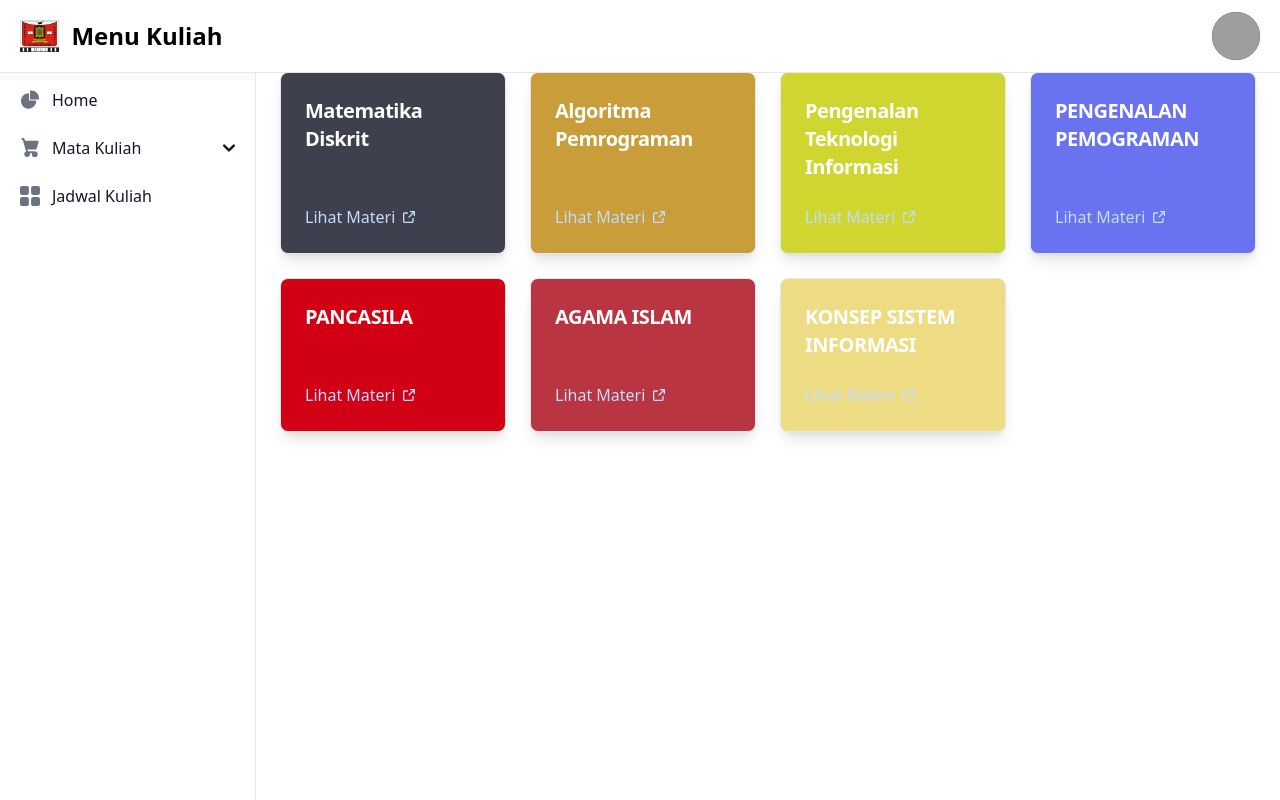
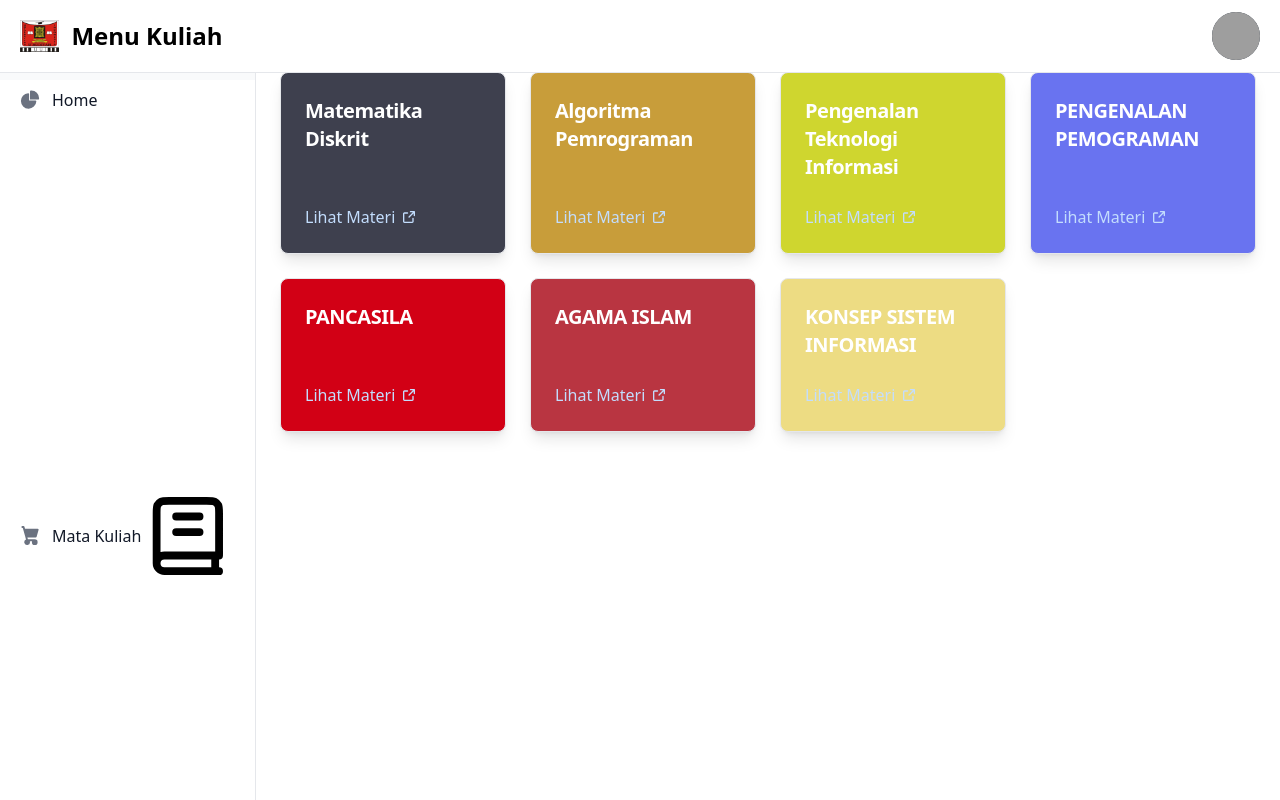
Before and after one commit to djaroephon/MenuKuliah, a Vue app: page / in a window 1280 px wide. Built offline with nearby package versions, Linux system fonts and the light colour scheme; grey boxes are pictures that could not be loaded.

Commit message:
Update Icon SideBar

```diff
--- a/src/components/SideBar.vue
+++ b/src/components/SideBar.vue
@@ -91,9 +91,9 @@ const toggleDropdown = () => {
         {{ tugasKuliah.length }}
       </span> -->
       <!-- Dropdown Arrow Icon -->
-      <svg class="w-3 h-3" aria-hidden="true" xmlns="http://www.w3.org/2000/svg" fill="none" viewBox="0 0 10 6">
-        <path stroke="currentColor" stroke-linecap="round" stroke-linejoin="round" stroke-width="2" d="m1 1 4 4 4-4" />
-      </svg>
+      <svg xmlns="http://www.w3.org/2000/svg" width="800px" height="800px" viewBox="0 0 24 24" fill="none">
+<path d="M4 19V6.2C4 5.0799 4 4.51984 4.21799 4.09202C4.40973 3.71569 4.71569 3.40973 5.09202 3.21799C5.51984 3 6.0799 3 7.2 3H16.8C17.9201 3 18.4802 3 18.908 3.21799C19.2843 3.40973 19.5903 3.71569 19.782 4.09202C20 4.51984 20 5.0799 20 6.2V17H6C4.89543 17 4 17.8954 4 19ZM4 19C4 20.1046 4.89543 21 6 21H20M9 7H15M9 11H15M19 17V21" stroke="#000000" stroke-width="2" stroke-linecap="round" stroke-linejoin="round"/>
+</svg>
     </button>
 
     <!-- Dropdown Menu -->
```
